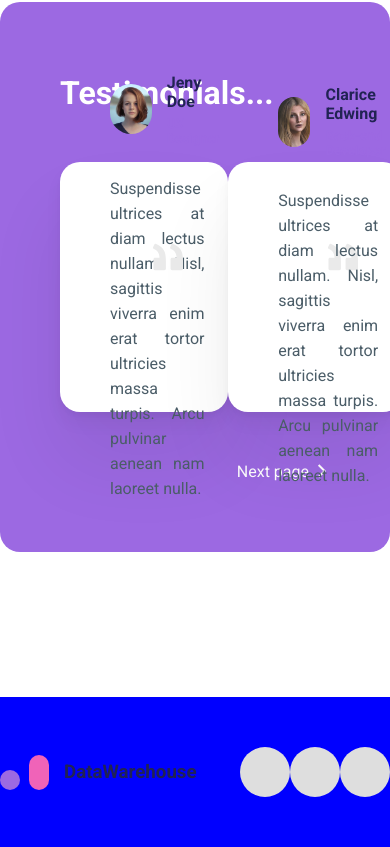
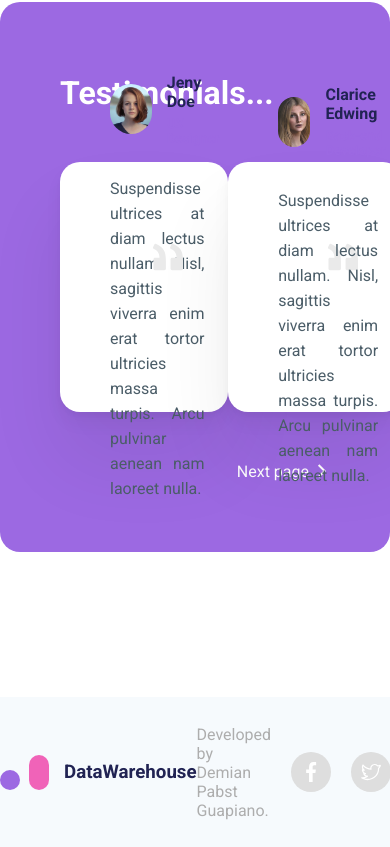
Before and after one commit to Guapiano/Freebie, a plain HTML site: page index.html in a window 390 px wide. Shown: the part 2438-3285 px from the top of the page. Drawn offline with Linux system fonts and the light colour scheme.

Commit message:
Landing-page finalizada. Falta adicionar responsividade.

```diff
--- a/index.html
+++ b/index.html
@@ -62,7 +62,7 @@
                         <div class="first_card_contents">
                             <img src="./assets/image_card_1.svg" class="img_card_1">
                             <h2>Search Data</h2>
-                            <p>Don’t worry if your data is very large, the Data Warehoue provides a search engine, which is useful for making...</p>
+                            <p>Don’t worry if your data is very large, the app Data Warehoue provides a search engine, which is useful for making...</p>
                             <div class="learn_more">
                                 <a href="#">Learn more</a>
                                 <img src="./assets/arrow-go.svg" class="arrow_icon">
@@ -73,7 +73,7 @@
                         <div class="second_card_contents">
                             <img src="./assets/image_card_2.svg" class="img_card_2">
                             <h2>24H Access</h2>
-                            <p>Don’t worry if your data is very large, the Data Warehoue provides a search engine, which is useful for making...</p>
+                            <p>Don’t worry if your data is very large, the app Data Warehoue provides a search engine, which is useful for making...</p>
                             <div class="learn_more">
                                 <a href="#">Learn more</a>
                                 <img src="./assets/arrow-go.svg" class="arrow_icon">
@@ -86,7 +86,7 @@
                         <div class="third_card_contents">
                             <img src="./assets/image_card_3.svg" class="img_card_3">
                             <h2>Print Out</h2>
-                            <p>Don’t worry if your data is very large, the Data Warehoue provides a search engine, which is useful for making...</p>
+                            <p>Don’t worry if your data is very large, the app Data Warehoue provides a search engine, which is useful for making...</p>
                             <div class="learn_more">
                                 <a href="#">Learn more</a>
                                 <img src="./assets/arrow-go.svg" class="arrow_icon">
@@ -97,7 +97,7 @@
                         <div class="fourth_card_contents">
                             <img src="./assets/image_card_4.svg" class="img_card_4">
                             <h2>Security Code</h2>
-                            <p>Don’t worry if your data is very large, the Data Warehoue provides a search engine, which is useful for making...</p>
+                            <p>Don’t worry if your data is very large, the app Data Warehoue provides a search engine, which is useful for making...</p>
                             <div class="learn_more">
                                 <a href="#">Learn more</a>
                                 <img src="./assets/arrow-go.svg" class="arrow_icon">
@@ -150,15 +150,18 @@
                     <img src="./assets/logo.svg">
                     <h3>DataWarehouse</h3>
                 </div>
+                <div class="coded_by">
+                    <p>Developed by Demian Pabst Guapiano.</p>
+                </div>
                 <div class="social_media">
                     <div class="facebook">
-
+                        <img src="./assets/facebook.svg">
                     </div>
                     <div class="twitter">
-
+                        <img src="./assets/twitter.svg">
                     </div>
                     <div class="instagram">
-
+                        <img src="./assets/instagram.svg">
                     </div>
                 </div>
             </div>
--- a/styles.css
+++ b/styles.css
@@ -535,8 +535,8 @@ body{
 }
 
 .next_page a{
+    color: #fff;
     font-size: 16px;
-    color: #fff;
 }
 
 .next_icon{
@@ -546,7 +546,7 @@ body{
 .footer_section{
     width: 100%;
     height: 150px;
-    background-color: red;
+    background-color: #F6FAFD;
 }
 
 .footer_contents{
@@ -554,9 +554,8 @@ body{
     display: flex;
     margin: 0 auto;
     max-width: 1150px;
+    align-items: center;
     justify-content: space-between;
-    background-color: blue;
-    align-items: center;
 }
 
 .logo_footer{
@@ -569,14 +568,21 @@ body{
     margin-left: 15px;
 }
 
+.coded_by p{
+    color: #adadad;
+}
+
 .social_media{
     display: flex;
-
 }
 
 .facebook,.twitter,.instagram{
-    width: 50px;
-    height: 50px;
+    width: 40px;
+    height: 40px;
+    display: flex;
+    margin-left: 20px;
+    align-items: center;
     border-radius: 50px;
+    justify-content: center;
     background-color: #dedede;
 }
```
Also changed, not shown: assets/facebook.svg (added), assets/instagram.svg (added), assets/twitter.svg (added), screenshots/screenshot_web.png (added), 1 other file.
